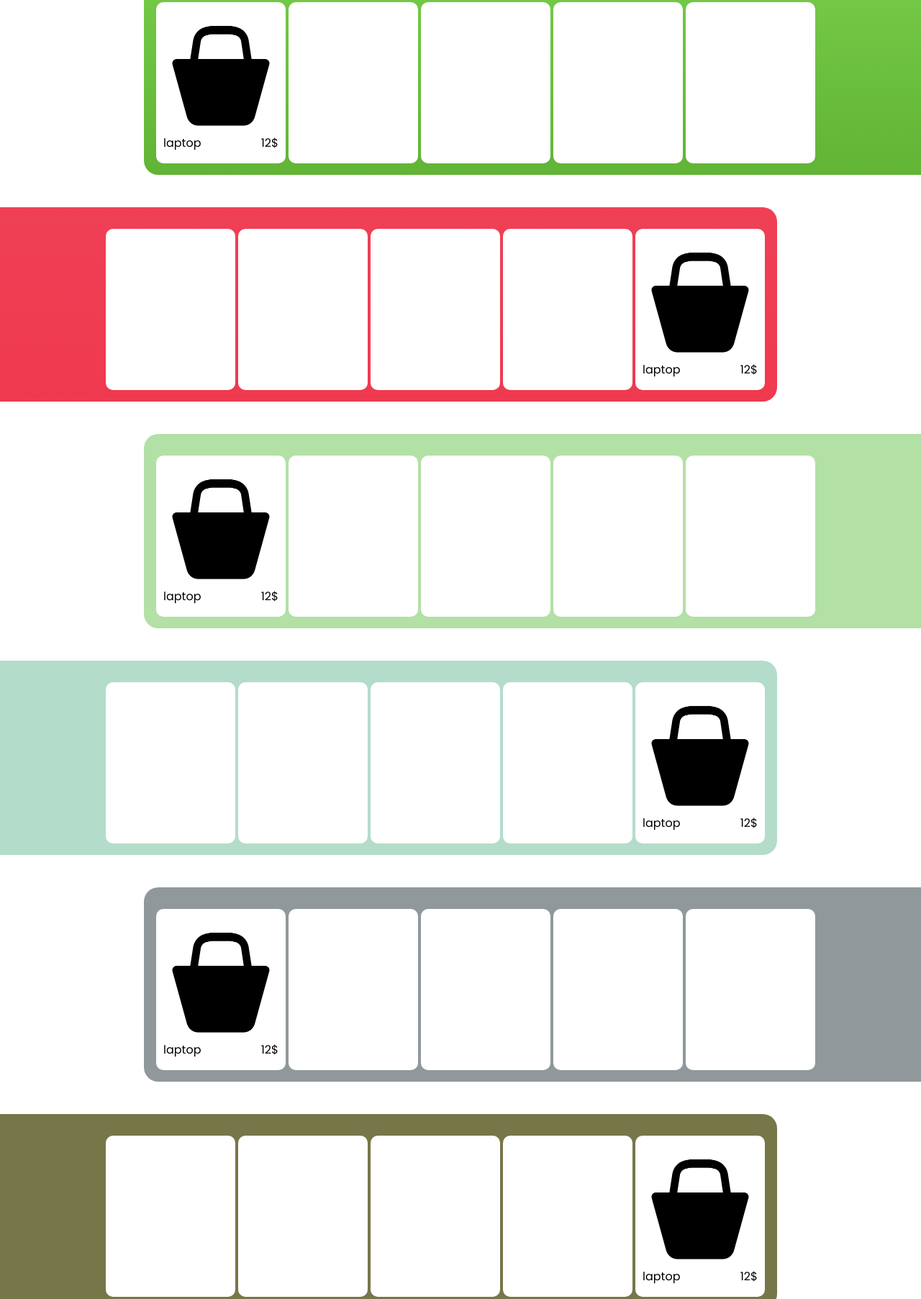
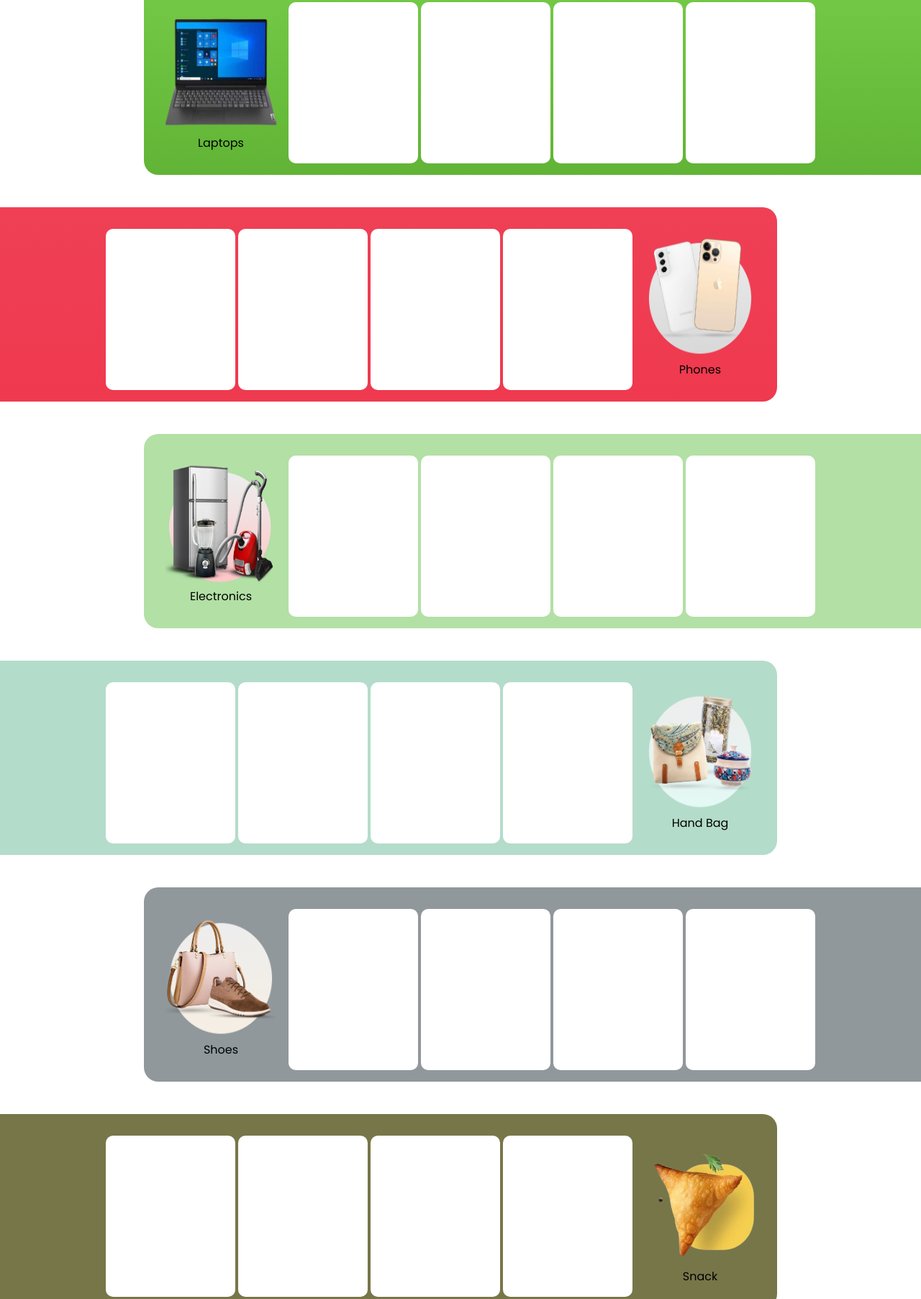
Before and after one commit to AsadiAhmad/Online-Shop, a plain HTML site: page public/HTML/Other/index.html in a window 1280 px wide. Shown: the part 469-2274 px from the top of the page at 72% size. Drawn offline with Linux system fonts and the light colour scheme.

Commit message:
add better product style!

```diff
--- a/public/HTML/Other/index.html
+++ b/public/HTML/Other/index.html
@@ -88,14 +88,13 @@
   <section id="laptop" class="product first-section">
     <div class="outter-container green">
       <div class="product-container">
-        <div class="part">
+        <div class="part" style="background-color: transparent;">
           <div class="part-container">
             <div class="up">
-              <img class="product-img" src="./../../Image/Logo/Shop-Logo.png" alt="">
+              <img class="product-img" src="./../../Image/Title/Laptop.png" alt="">
             </div>
             <div class="down">
-              <p class="product-name">laptop</p>
-              <p class="price">12$</p>
+              <p class="product-name" style="margin: auto;">Laptops</p>
             </div>
           </div>
         </div>
@@ -117,14 +116,13 @@
   <section id="phone" class="product">
     <div class="outter-container outter-container-left pink">
       <div class="product-container product-container-left">
-        <div class="part">
+        <div class="part"  style="background-color: transparent;">
           <div class="part-container">
             <div class="up">
-              <img class="product-img" src="./../../Image/Logo/Shop-Logo.png" alt="">
+              <img class="product-img" src="./../../Image/Title/Phone.png" alt="">
             </div>
             <div class="down">
-              <p class="product-name">laptop</p>
-              <p class="price">12$</p>
+              <p class="product-name" style="margin: auto;"> Phones </p>
             </div>
           </div>
         </div>
@@ -146,14 +144,13 @@
   <section id="electronic" class="product">
     <div class="outter-container green-gray">
       <div class="product-container">
-        <div class="part">
+        <div class="part"  style="background-color: transparent;">
           <div class="part-container">
             <div class="up">
-              <img class="product-img" src="./../../Image/Logo/Shop-Logo.png" alt="">
+              <img class="product-img" src="./../../Image/Title/Electronics.png" alt="">
             </div>
             <div class="down">
-              <p class="product-name">laptop</p>
-              <p class="price">12$</p>
+              <p class="product-name" style="margin: auto;"> Electronics </p>
             </div>
           </div>
         </div>
@@ -175,14 +172,13 @@
   <section id="handbag" class="product">
     <div class="outter-container outter-container-left blue-gray">
       <div class="product-container product-container-left">
-        <div class="part">
+        <div class="part" style="background-color: transparent;">
           <div class="part-container">
             <div class="up">
-              <img class="product-img" src="./../../Image/Logo/Shop-Logo.png" alt="">
+              <img class="product-img" src="./../../Image/Title/handbag.png" alt="">
             </div>
             <div class="down">
-              <p class="product-name">laptop</p>
-              <p class="price">12$</p>
+              <p class="product-name" style="margin: auto;"> Hand Bag </p>
             </div>
           </div>
         </div>
@@ -204,14 +200,13 @@
   <section id="shoes" class="product">
     <div class="outter-container gray">
       <div class="product-container">
-        <div class="part">
+        <div class="part" style="background-color: transparent;">
           <div class="part-container">
             <div class="up">
-              <img class="product-img" src="./../../Image/Logo/Shop-Logo.png" alt="">
+              <img class="product-img" src="./../../Image/Title/Shoes.png" alt="">
             </div>
             <div class="down">
-              <p class="product-name">laptop</p>
-              <p class="price">12$</p>
+              <p class="product-name"  style="margin: auto;"> Shoes </p>
             </div>
           </div>
         </div>
@@ -233,14 +228,13 @@
   <section id="snack" class="product">
     <div class="outter-container outter-container-left brown">
       <div class="product-container product-container-left">
-        <div class="part">
+        <div class="part" style="background-color: transparent;">
           <div class="part-container">
             <div class="up">
-              <img class="product-img" src="./../../Image/Logo/Shop-Logo.png" alt="">
+              <img class="product-img" src="./../../Image/Title/Snack.png" alt="">
             </div>
             <div class="down">
-              <p class="product-name">laptop</p>
-              <p class="price">12$</p>
+              <p class="product-name" style="margin: auto;"> Snack </p>
             </div>
           </div>
         </div>
```
Also changed, not shown: public/Image/Title/Electronics.png (added), public/Image/Title/Laptop.png (added), public/Image/Title/Phone.png (added), public/Image/Title/Shoes.png (added), public/Image/Title/Snack.png (added), public/Image/Title/handbag.png (added).
